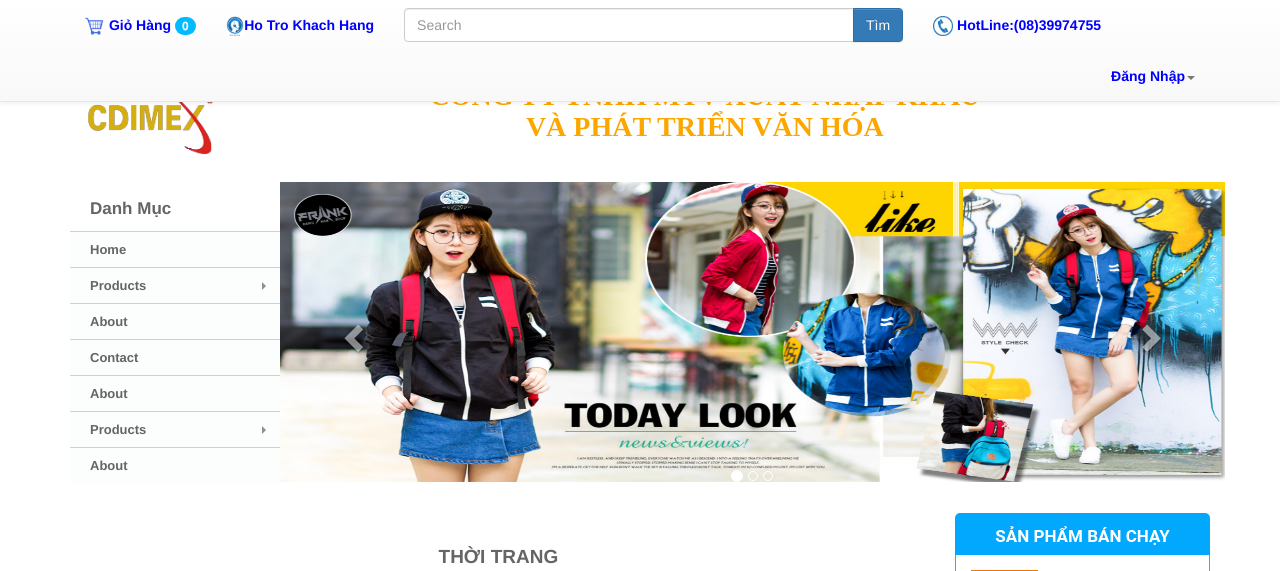
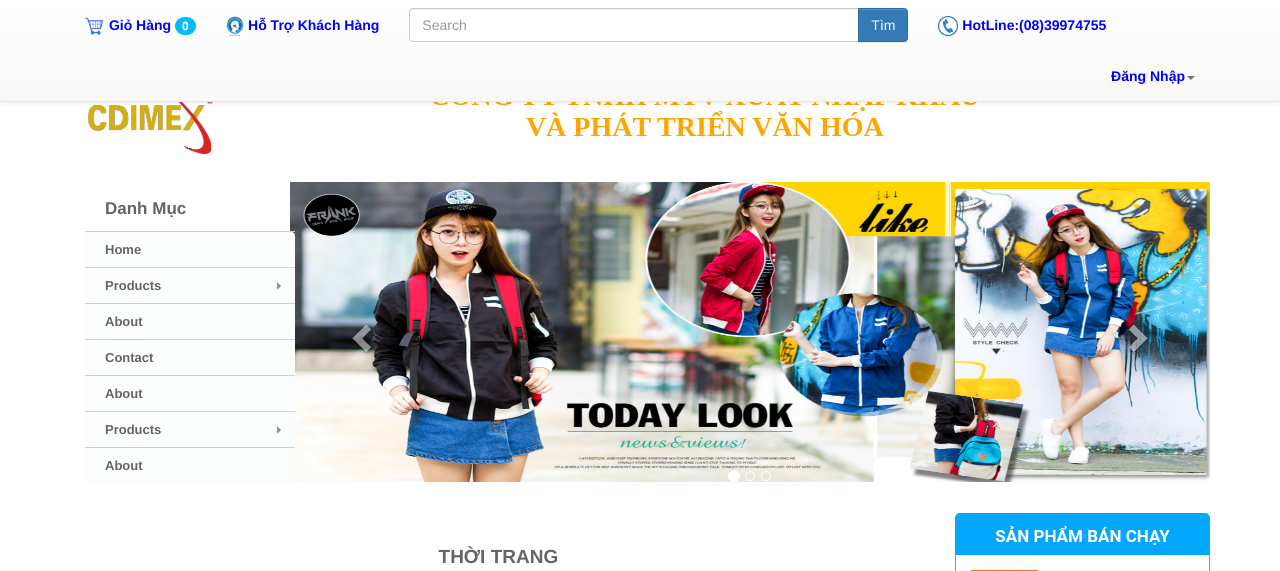
Before and after one commit to NhatKabul/ThucTap, a PHP site: page /index.php in a window 1280 px wide. Shown: the top 571 px of the page. Run offline with PHP 8.4, Linux system fonts and the light colour scheme.

Commit message:
container

```diff
--- a/Cdimex/Views/Header.php
+++ b/Cdimex/Views/Header.php
@@ -10,7 +10,7 @@
 						    </span></b></a></li>
 					      </ul>
 					       <ul class="nav navbar-nav">
-					        <li><a href="show_cart.php"><img src="image/icon/hotline.jpg" height="20"><b><font color="#0000FF">Ho Tro Khach Hang </font> </b></a></li>
+					        <li><a href="show_cart.php"><img src="image/icon/hotline.jpg" height="20"><b><font color="#0000FF"> Hỗ Trợ Khách Hàng</font> </b></a></li>
 					      </ul>
 					      <form class="navbar-form navbar-left" role="search">
 					        <div class="input-group">
@@ -37,7 +37,7 @@
 					  </div><!-- /.container-fluid -->
 					</nav>
 				</div>
-				<div class="row container-fuild">
+				<div class="row container">
 					<div class="navbar-right col-xs-10">
 						<div id="myCarousel" class="carousel slide" data-ride="carousel">
 						  <!-- Indicators -->
--- a/Cdimex/index.php
+++ b/Cdimex/index.php
@@ -51,7 +51,7 @@
 <body>
     <div class="container">
     	<div class="nen row navbar container"><!-- banner -->
-		  <div class="col-xs-2 row"><img src="image/logo/logo.png" width="100%" height="100%"></div>
+		  <div class="col-xs-2 row"><a href="index.php"><img src="image/logo/logo.png" width="100%" height="100%"></a></div>
 		  <div class="col-xs-10">
 		  	<h3 align="center" class="font-chu">CÔNG TY TNHH MTV XUẤT NHẬP KHẨU <br>
 					VÀ PHÁT TRIỂN VĂN HÓA
```
